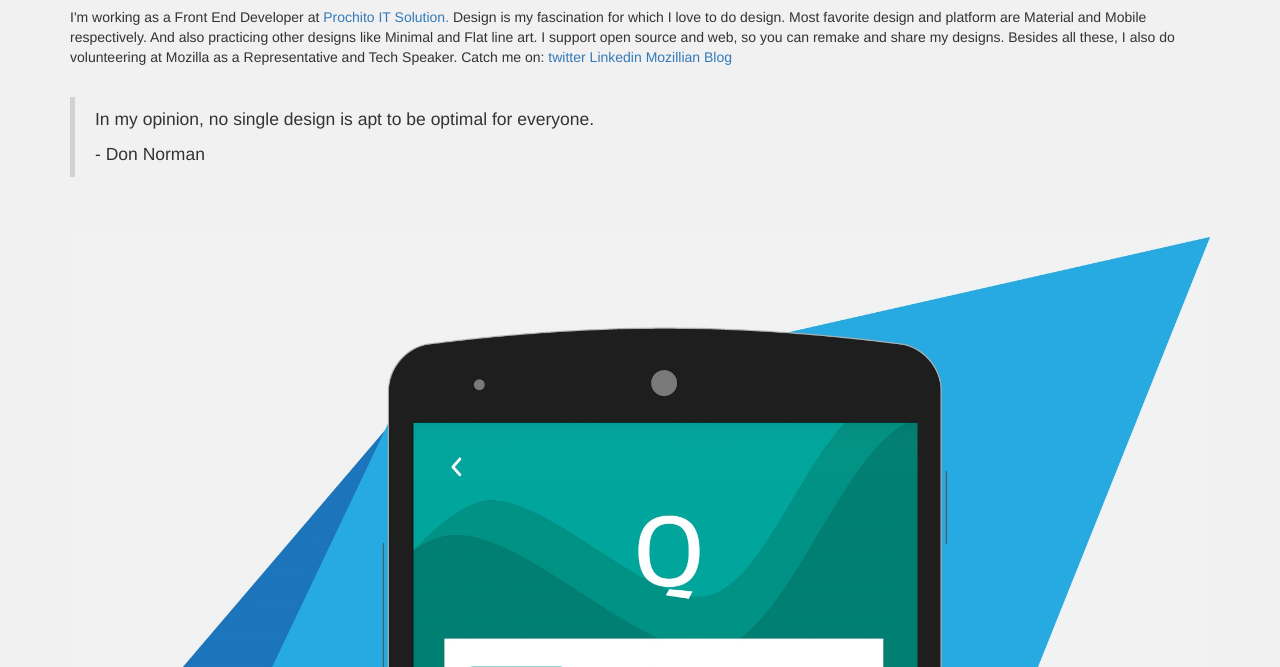
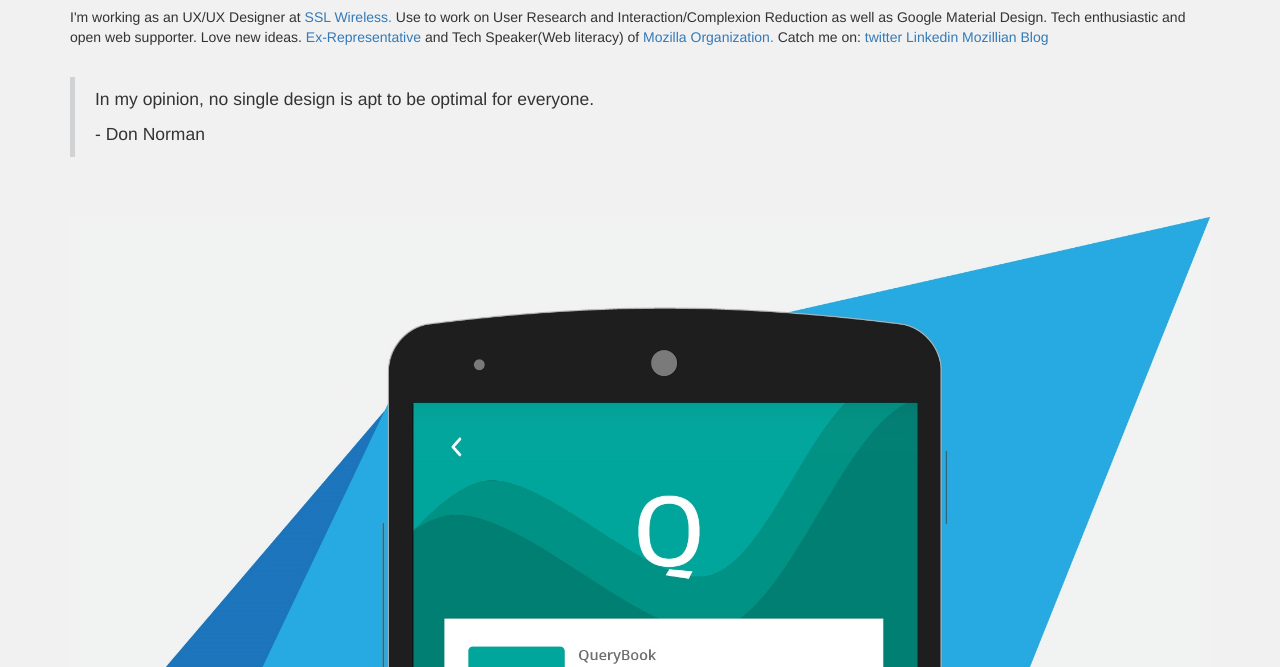
Before and after one commit to srdesh/profile, a plain HTML site: page index.html in a window 1280 px wide. Shown: the part 133-800 px from the top of the page. Drawn offline with Linux system fonts and the light colour scheme.

Commit message:
Update index.html

```diff
--- a/index.html
+++ b/index.html
@@ -63,8 +63,8 @@
 				<div id="about" class="col-sm-12">
 					<h1>Hi, I'm <strong>Salman Rahman Desh</strong></h1>
 					<p>
-							I'm working as a Front End Developer at <a href="http://its.prochito.com/">Prochito IT Solution.</a>
-							Design is my fascination for which I love to do design. Most favorite design and platform are Material and Mobile respectively. And also practicing other designs like Minimal and Flat line art. I support open source and web, so you can remake and share my designs. Besides all these, I also do volunteering at Mozilla as a Representative and Tech Speaker.
+							I'm working as an UX/UX Designer at <a href="http://sslwireless.com/">SSL Wireless.</a>
+							Use to work on User Research and Interaction/Complexion Reduction as well as Google Material Design. Tech enthusiastic and open web supporter. Love new ideas. <a href="https://reps.mozilla.org/u/salmanrahmandesh/">Ex-Representative</a> and Tech Speaker(Web literacy) of <a href="https://www.mozilla.org/en-US/">Mozilla Organization.</a>
 							Catch me on:
 							<a href="https://twitter.com/Salman_Desh">twitter</a>
 							<a href="https://bd.linkedin.com/in/salmanrahmandesh">Linkedin</a>
```
